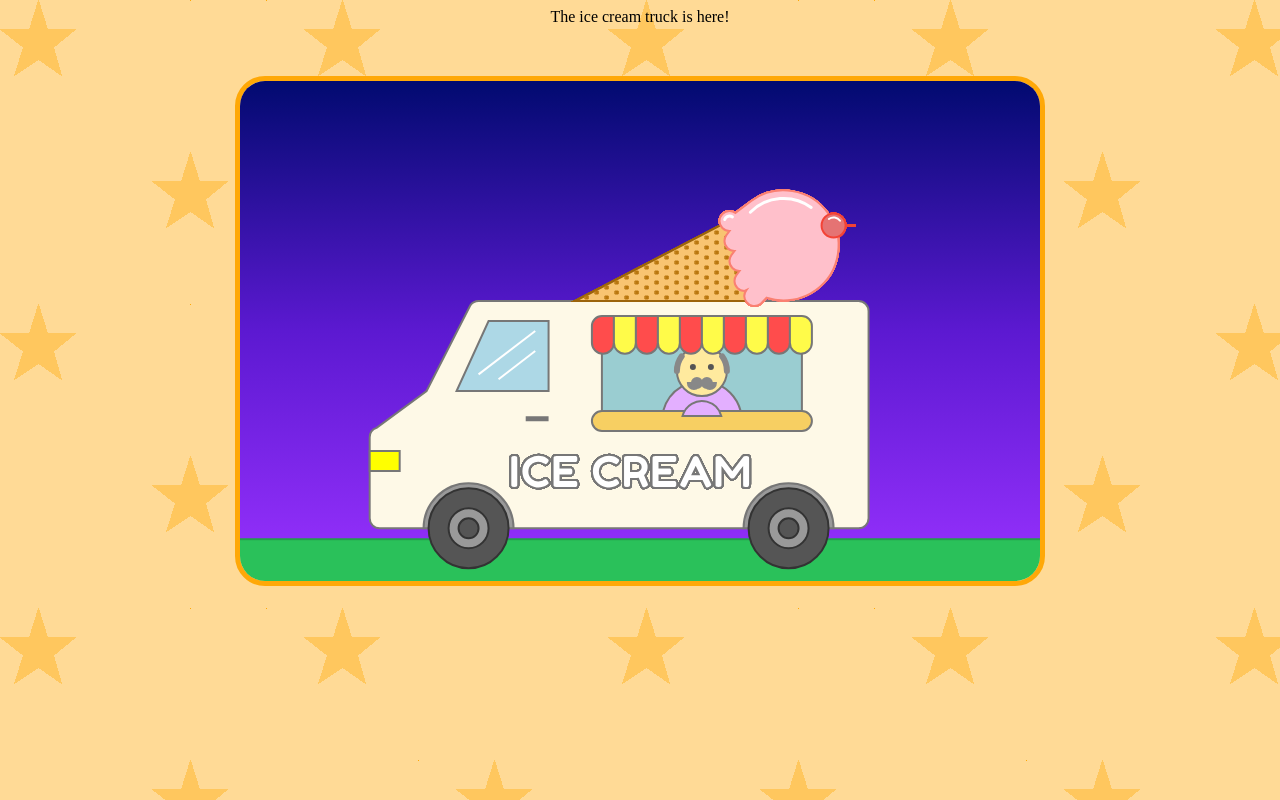
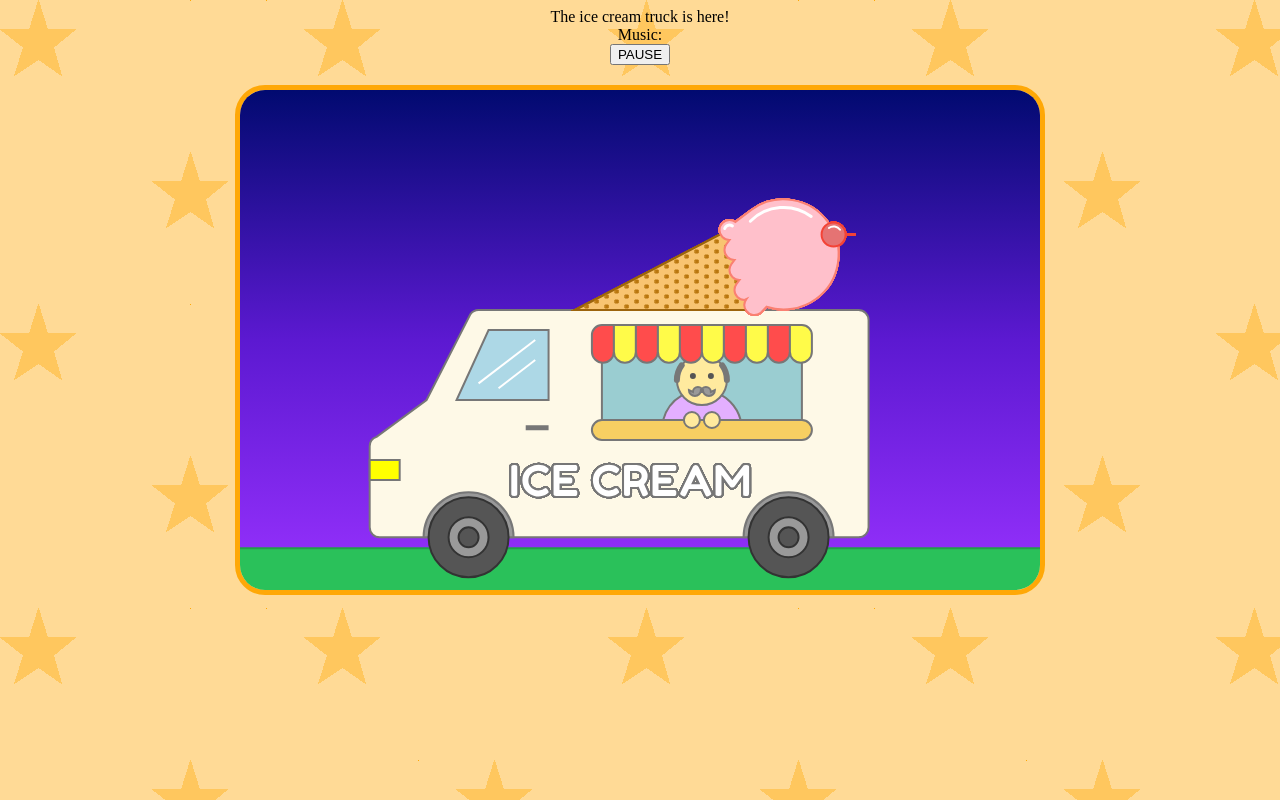
Before and after one commit to michellele994/IceCreamTruck, a plain HTML site: page index.html in a window 1280 px wide. Drawn offline with nearby package versions, Linux system fonts and the light colour scheme.

Commit message:
He's winking! Also, little hands added. May add arms later

```diff
--- a/icecreamtruck.js
+++ b/icecreamtruck.js
@@ -1,17 +1,38 @@
-var audio = new Audio('icecreammusic.mp3');
-audio.volume = 0.8;
-audio.pause();
+var audioElement = document.createElement("audio");
 
-audio.play();
-audio.loop = true;
+// Set it's source to the location
+// of our Captain Planet theme song file.
+audioElement.setAttribute("src", "icecreammusic.mp3");
+
+audioElement.play();
+audioElement.loop = true;
+
+if (audioElement.paused == true) {
+    $(".play-button").text("PLAY");
+}
+else {
+    $(".play-button").text("PAUSE");
+}
+
+// Theme Button
+$(".play-button").on("click", function () {
+    if (audioElement.paused == true) {
+        audioElement.volume = 0.8;
+        audioElement.play();
+        audioElement.loop = true;
+        $(".play-button").text("PAUSE");
+    }
+    else {
+        audioElement.pause();
+        $(".play-button").text("PLAY");
+    }
+});
 
 
 var canvas = document.getElementById("truck");
 var ctx = canvas.getContext("2d");
 var xPos = canvas.width * (2 / 7);
 var yPos = canvas.height * (11 / 25);
-var time = new Date();
-var currHour = (time.getHours());
 
 //Interval to make truck move up and down.
 setInterval(function () {
@@ -26,10 +47,12 @@ setInterval(function () {
 }, 800)
 
 function setUp(xPos, yPos) {
-    drawCanvas(canvas, ctx);
-    drawTruck(canvas, ctx);
+    var time = new Date();
+    var currHour = (time.getHours());
+    drawCanvas(currHour);
+    drawTruck();
 }
-function drawCanvas(canvas, ctx) {
+function drawCanvas(currHour) {
     ctx.clearRect(0, 0, canvas.width, canvas.height);
     var gradient = ctx.createLinearGradient(0, 0, 0, canvas.height);
     if (currHour > 5 && currHour < 19) {
@@ -66,7 +89,7 @@ function drawCanvas(canvas, ctx) {
     ctx.fill();
     ctx.stroke();
 }
-function drawTruck(canvas, ctx) {
+function drawTruck() {
     ctx.lineWidth = "2";
     ctx.strokeStyle = "#777";
     ctx.beginPath();
@@ -372,8 +395,18 @@ function drawServer() {
     ctx.lineWidth = "2";
     ctx.strokeStyle = "#777";
     ctx.beginPath();
-    ctx.arc(xPos + (canvas.width * (1 / 6)) + (canvas.width * (1 / 8)), yPos + 20 + (canvas.height * (1 / 5)), 20, 1.08 * Math.PI, 1.92 * Math.PI)
-    ctx.fillStyle = "#e3afff";
+    ctx.arc(xPos + (canvas.width * (1 / 6)) + (canvas.width * (1 / 8)) - 10, yPos + 10 + (canvas.height * (1 / 5)), 8, 0, 2 * Math.PI)
+    ctx.fillStyle = "#ffea9e";
+    ctx.fill();
+    ctx.closePath();
+    ctx.stroke();
+
+
+    ctx.lineWidth = "2";
+    ctx.strokeStyle = "#777";
+    ctx.beginPath();
+    ctx.arc(xPos + (canvas.width * (1 / 6)) + (canvas.width * (1 / 8)) + 10, yPos + 10 + (canvas.height * (1 / 5)), 8, 0, 2 * Math.PI)
+    ctx.fillStyle = "#ffea9e";
     ctx.fill();
     ctx.closePath();
     ctx.stroke();
@@ -391,13 +424,13 @@ function drawServer() {
     //Server hair
     ctx.lineCap = "round";
     ctx.lineWidth = "6";
-    ctx.strokeStyle = "#888";
+    ctx.strokeStyle = "#777";
     ctx.beginPath();
     ctx.arc(xPos + (canvas.width * (1 / 6)) + (canvas.width * (1 / 8)), yPos + 20 + (canvas.height * (1 / 5)) - (canvas.height * (1 / 10)), 25, 1.8 * Math.PI, 2 * Math.PI)
     ctx.stroke();
     ctx.lineCap = "round";
     ctx.lineWidth = "6";
-    ctx.strokeStyle = "#888";
+    ctx.strokeStyle = "#777";
     ctx.beginPath();
     ctx.arc(xPos + (canvas.width * (1 / 6)) + (canvas.width * (1 / 8)), yPos + 20 + (canvas.height * (1 / 5)) - (canvas.height * (1 / 10)), 25, Math.PI, 1.2 * Math.PI)
     ctx.stroke();
@@ -408,7 +441,7 @@ function drawServer() {
     ctx.strokeStyle = "#555";
     ctx.beginPath();
     if (yPos == canvas.height * (11 / 25) + 3) {
-        ctx.arc(xPos + (canvas.width * (1 / 6)) + (canvas.width * (1 / 8)) + 9, yPos + 22 + (canvas.height * (1 / 5)) - (canvas.height * (1 / 10)) - 4, 2, Math.PI, 2 * Math.PI)
+        ctx.arc(xPos + (canvas.width * (1 / 6)) + (canvas.width * (1 / 8)) + 9, yPos + 22 + (canvas.height * (1 / 5)) - (canvas.height * (1 / 10)) - 4, 3, Math.PI, 2 * Math.PI)
     }
     else {
         ctx.arc(xPos + (canvas.width * (1 / 6)) + (canvas.width * (1 / 8)) + 9, yPos + 20 + (canvas.height * (1 / 5)) - (canvas.height * (1 / 10)) - 4, 2, 0, 2 * Math.PI)
@@ -430,16 +463,24 @@ function drawServer() {
 
     //Server Mustache
     ctx.lineWidth = "2";
-    ctx.strokeStyle = "#888";
+    ctx.strokeStyle = "#777";
     ctx.beginPath();
-    //right mustache
-    ctx.arc(xPos + (canvas.width * (1 / 6)) + (canvas.width * (1 / 8)) + 5, yPos + 22 + (canvas.height * (1 / 5)) - (canvas.height * (1 / 10)) + 10, 5, 0, 2 * Math.PI)
-    ctx.arc(xPos + (canvas.width * (1 / 6)) + (canvas.width * (1 / 8)) + 8, yPos + 22 + (canvas.height * (1 / 5)) - (canvas.height * (1 / 10)) + 10, 6, 0, Math.PI)
-    //left mustache
-    ctx.arc(xPos + (canvas.width * (1 / 6)) + (canvas.width * (1 / 8)) - 5, yPos + 22 + (canvas.height * (1 / 5)) - (canvas.height * (1 / 10)) + 10, 5, 0, 2 * Math.PI)
-    ctx.arc(xPos + (canvas.width * (1 / 6)) + (canvas.width * (1 / 8)) - 8, yPos + 22 + (canvas.height * (1 / 5)) - (canvas.height * (1 / 10)) + 10, 6, 0, Math.PI)
-    ctx.fillStyle = "#888";
+    ctx.arc(xPos + (canvas.width * (1 / 6)) + (canvas.width * (1 / 8)) - 4, yPos + 22 + (canvas.height * (1 / 5)) - (canvas.height * (1 / 10)) + 10, 5, Math.PI, 2 * Math.PI)
+    ctx.arc(xPos + (canvas.width * (1 / 6)) + (canvas.width * (1 / 8)) + 4, yPos + 22 + (canvas.height * (1 / 5)) - (canvas.height * (1 / 10)) + 10, 5, Math.PI, 2 * Math.PI);
+    ctx.arc(xPos + (canvas.width * (1 / 6)) + (canvas.width * (1 / 8)) + 7, yPos + 22 + (canvas.height * (1 / 5)) - (canvas.height * (1 / 10)) + 8, 6, 0, Math.PI)
+    ctx.arc(xPos + (canvas.width * (1 / 6)) + (canvas.width * (1 / 8)) - 7, yPos + 22 + (canvas.height * (1 / 5)) - (canvas.height * (1 / 10)) + 8, 6, 0, Math.PI)
+    ctx.fillStyle = "#999";
     ctx.fill();
     ctx.closePath();
     ctx.stroke();
+    //left mustache
+    // ctx.lineWidth = "2";
+    // ctx.strokeStyle = "#777";
+    // ctx.beginPath();
+    // ctx.arc(xPos + (canvas.width * (1 / 6)) + (canvas.width * (1 / 8)) - 4, yPos + 22 + (canvas.height * (1 / 5)) - (canvas.height * (1 / 10)) + 10, 5, Math.PI, 2 * Math.PI)
+    // ctx.arc(xPos + (canvas.width * (1 / 6)) + (canvas.width * (1 / 8)) - 7, yPos + 22 + (canvas.height * (1 / 5)) - (canvas.height * (1 / 10)) + 10, 6, 0, Math.PI)
+    // ctx.fillStyle = "#999";
+    // ctx.fill();
+    // ctx.closePath();
+    // ctx.stroke();
 }
--- a/index.html
+++ b/index.html
@@ -5,12 +5,17 @@
     <title>Ice Cream Truck!!</title>
     <link href="https://fonts.googleapis.com/css?family=Fredoka+One" rel="stylesheet">
     <link rel="stylesheet" href="style.css">
+    <script src="https://code.jquery.com/jquery.js"></script>
     <meta charset="UTF-8">
 </head>
 
 <body>
     <div class="wrapper">
         The ice cream truck is here!
+        <br>Music:
+        <br>
+        <button class="play-button">PLAY</button>
+
         <canvas id="truck" width="800" height="500">
             Your browser does not support the canvas element. Music: https://www.bensound.com
         </canvas>
--- a/style.css
+++ b/style.css
@@ -15,5 +15,5 @@ canvas
 }
 #truck
 {
-    margin: 50px auto 0px;
+    margin: 20px auto 0px;
 }
```
